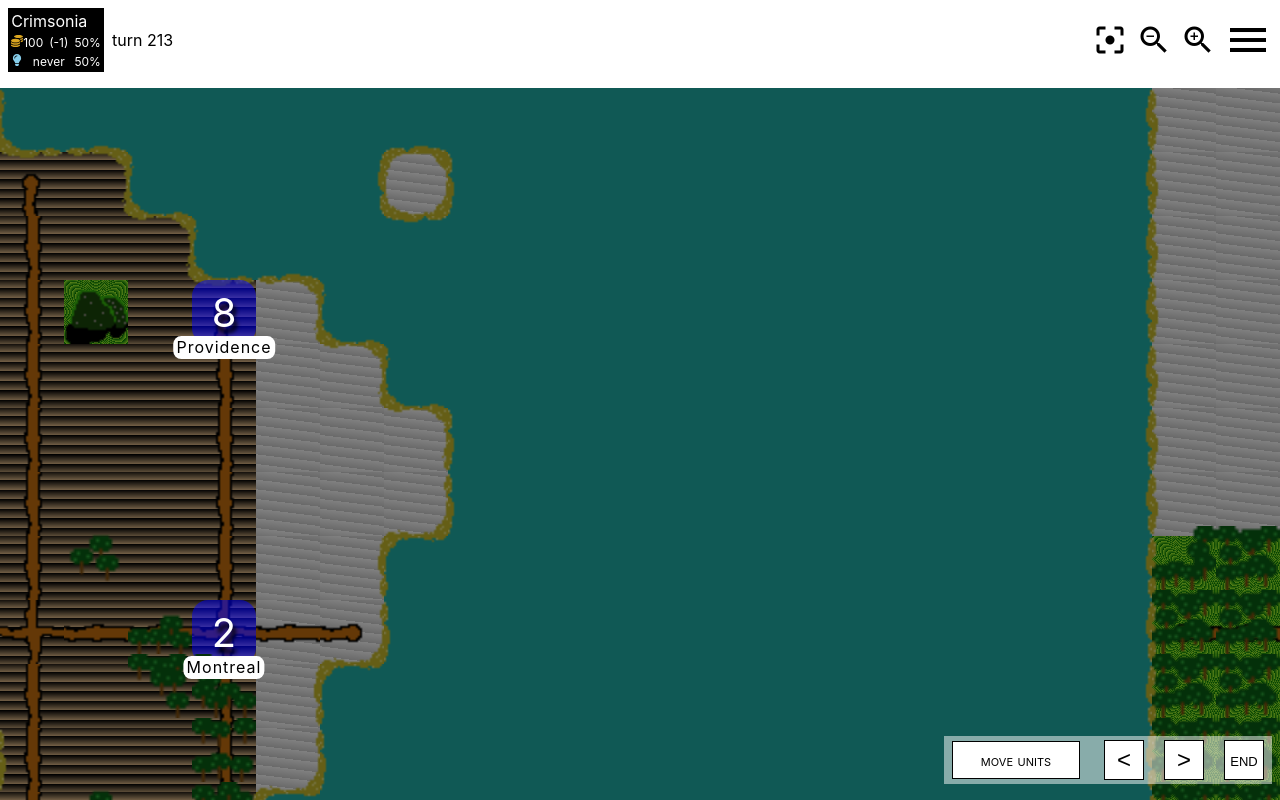
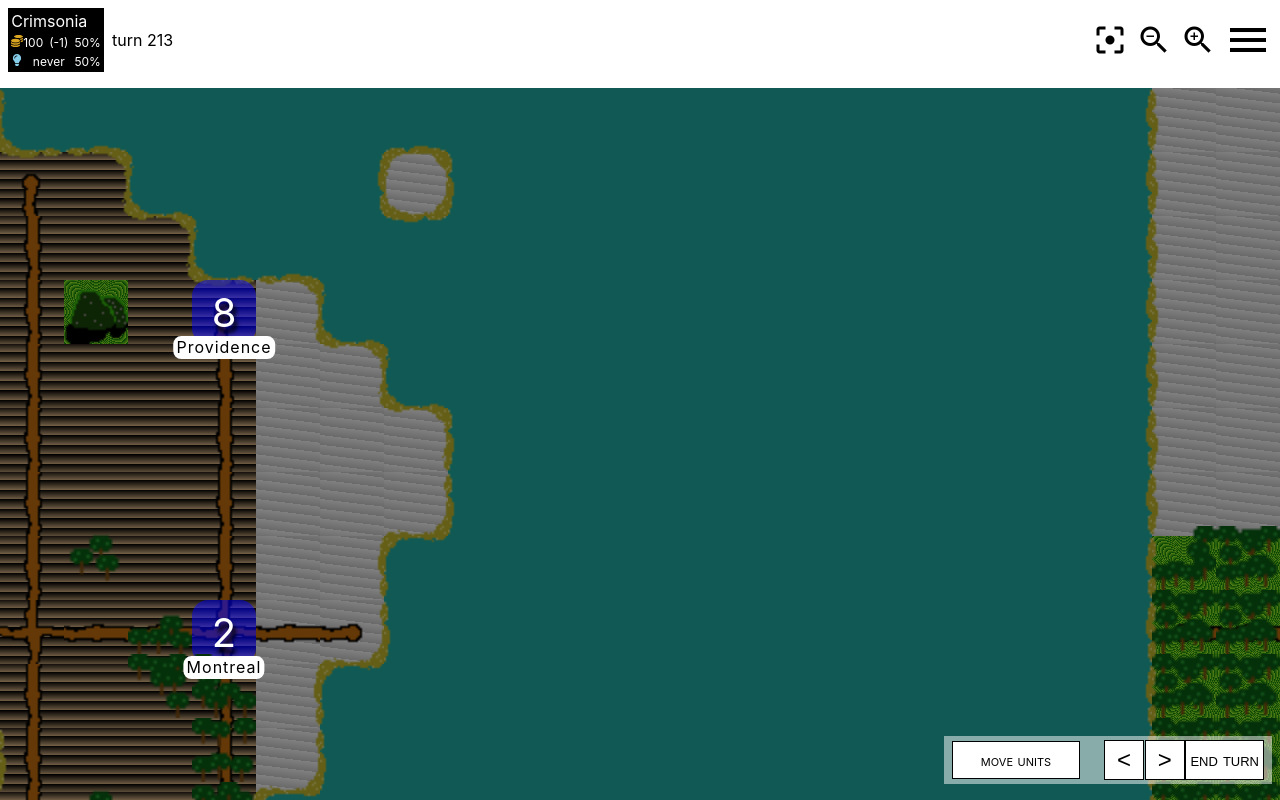
Before and after one commit to dblatcher/Tiles-game, a Next.js app: page /game-page-test in a window 1280 px wide. Built offline with nearby package versions, Linux system fonts and the light colour scheme.

Commit message:
End of turn button will flash red when player has no units left to move

```diff
--- a/components/GameContainer.js
+++ b/components/GameContainer.js
@@ -474,6 +474,8 @@ export default class GameContainer extends React.Component {
             browserSupportsLocalStorage, debug, gameOver
         } = this.state
 
+        const allUnitsMoved = !this.state.units.some(unit => unit.faction === this.primaryPlayerFaction && !unit.canMakeNoMoreMoves(this.state))
+
         if (openTown && !gameOver) {
             return (<>
                 <TownView
@@ -575,8 +577,7 @@ export default class GameContainer extends React.Component {
                             interfaceModeOptions={interfaceModeOptions}
                         />
                         <TurnButtons
-                            selectedUnit={selectedUnit}
-                            squareSelectedUnitIsIn={selectedUnit ? mapGrid[selectedUnit.y][selectedUnit.x] : null}
+                            allUnitsMoved = {allUnitsMoved}
                             handleOrderButton={this.handleOrderButton}
                         />
                     </aside>
--- a/components/TurnButtons.js
+++ b/components/TurnButtons.js
@@ -2,8 +2,12 @@
 import styles from './turnButtons.module.scss'
 
 export default function TurnButtons(props) {
-    const { handleOrderButton } = props;
+    const { handleOrderButton, allUnitsMoved } = props;
 
+    const endOfTurnButtonClassList = [styles.button, styles.endButton]
+    if (allUnitsMoved) {
+        endOfTurnButtonClassList.push(styles.highlight)
+    }
 
     return (
         <section className={styles.turnButtonsMenu}>
@@ -22,10 +26,10 @@ export default function TurnButtons(props) {
             </button>
 
             <button
-                className={[styles.button, styles.endButton].join(" ")}
+                className={endOfTurnButtonClassList.join(" ")}
                 title={`End of turn`}
                 onClick={() => { handleOrderButton('END_OF_TURN') }}>
-                end
+                end turn
             </button>
         </section>
     )
--- a/components/turnButtons.module.scss
+++ b/components/turnButtons.module.scss
@@ -17,3 +17,20 @@
     font-variant: small-caps;
     font-size: large;
 }
+
+
+@keyframes highlight {
+    0% {
+        background-color: white;
+    }
+    100% {
+        background-color: red;
+    }
+}
+
+.highlight {
+    animation-name: highlight;
+    animation-direction: normal;
+    animation-duration: 1s;
+    animation-iteration-count: infinite;
+}
```
